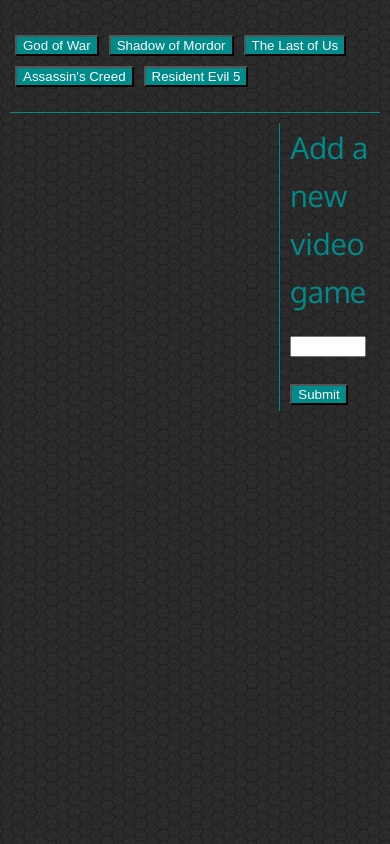
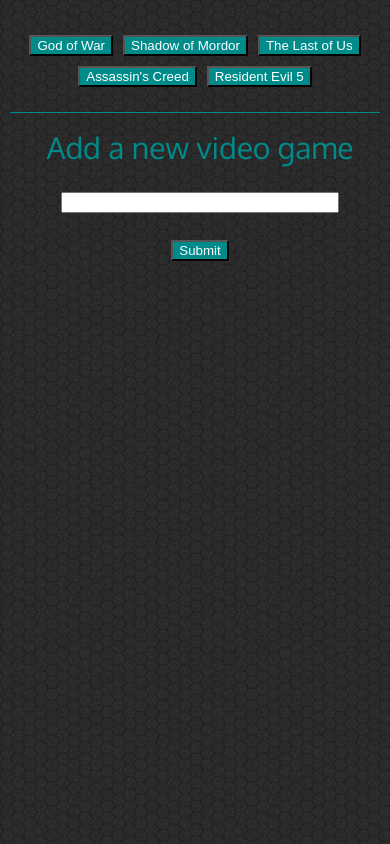
Before and after one commit to aljoker2001/GifTastic, a plain HTML site: page index.html in a window 390 px wide. Drawn offline with Linux system fonts and the light colour scheme.

Commit message:
made it mobile responsive

```diff
--- a/assets/css/style.css
+++ b/assets/css/style.css
@@ -63,3 +63,36 @@ img {
     background-color: darkcyan;
     color: white;
 }
+
+@media screen and (max-width: 980px) {
+
+}
+
+@media screen and (max-width: 768px) {
+
+}
+
+@media screen and (max-width: 640px) {
+    img {
+        width: 80%;
+    }
+
+    .row {
+        flex-wrap: wrap-reverse;
+    }
+
+    #button-creation {
+        width: 100%;
+        text-align: center;
+    }
+
+    #image-display {
+        justify-content: center;
+        width: 100%;
+        text-align: center;
+    }
+
+    #button-display {
+        text-align: center;
+    }
+}
```
